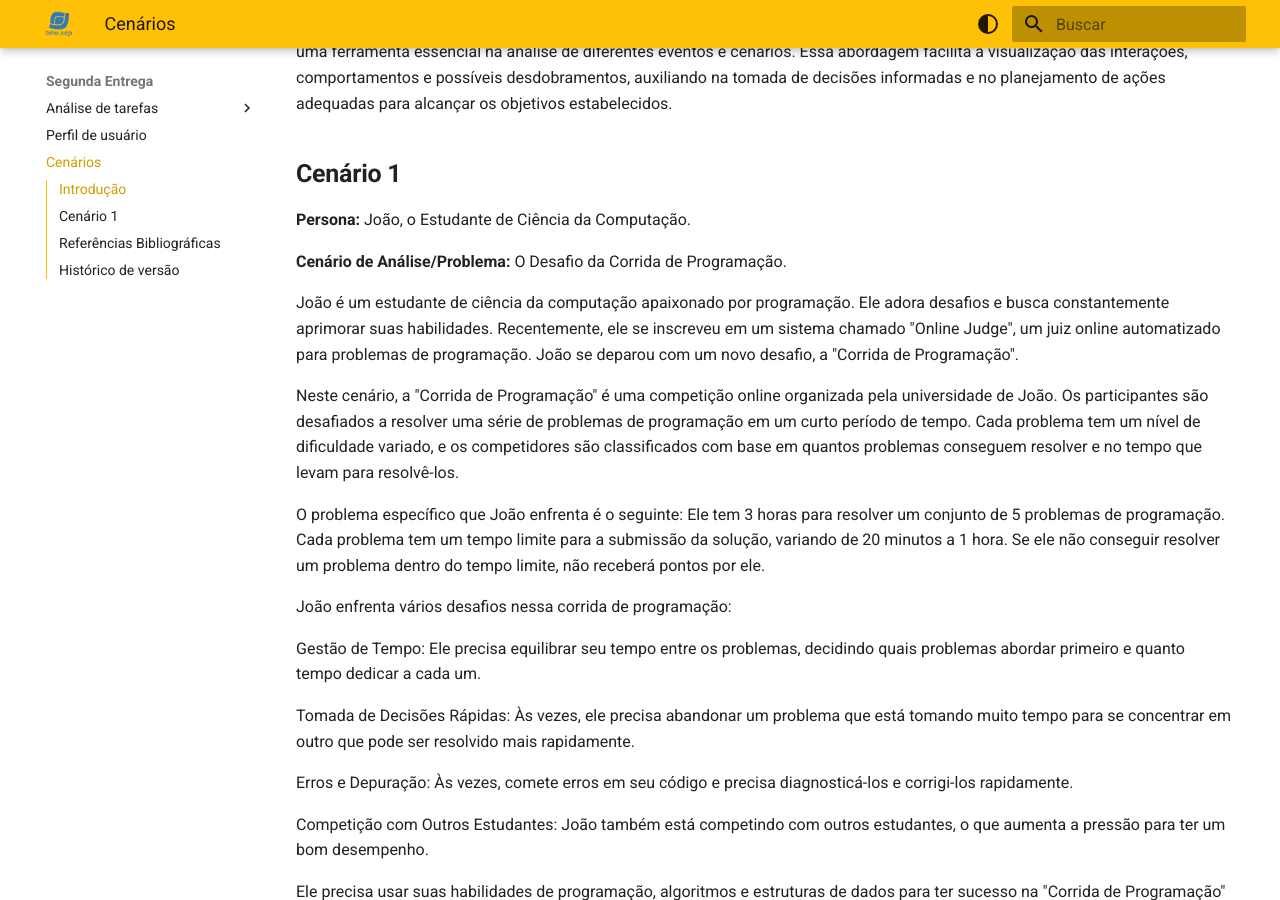
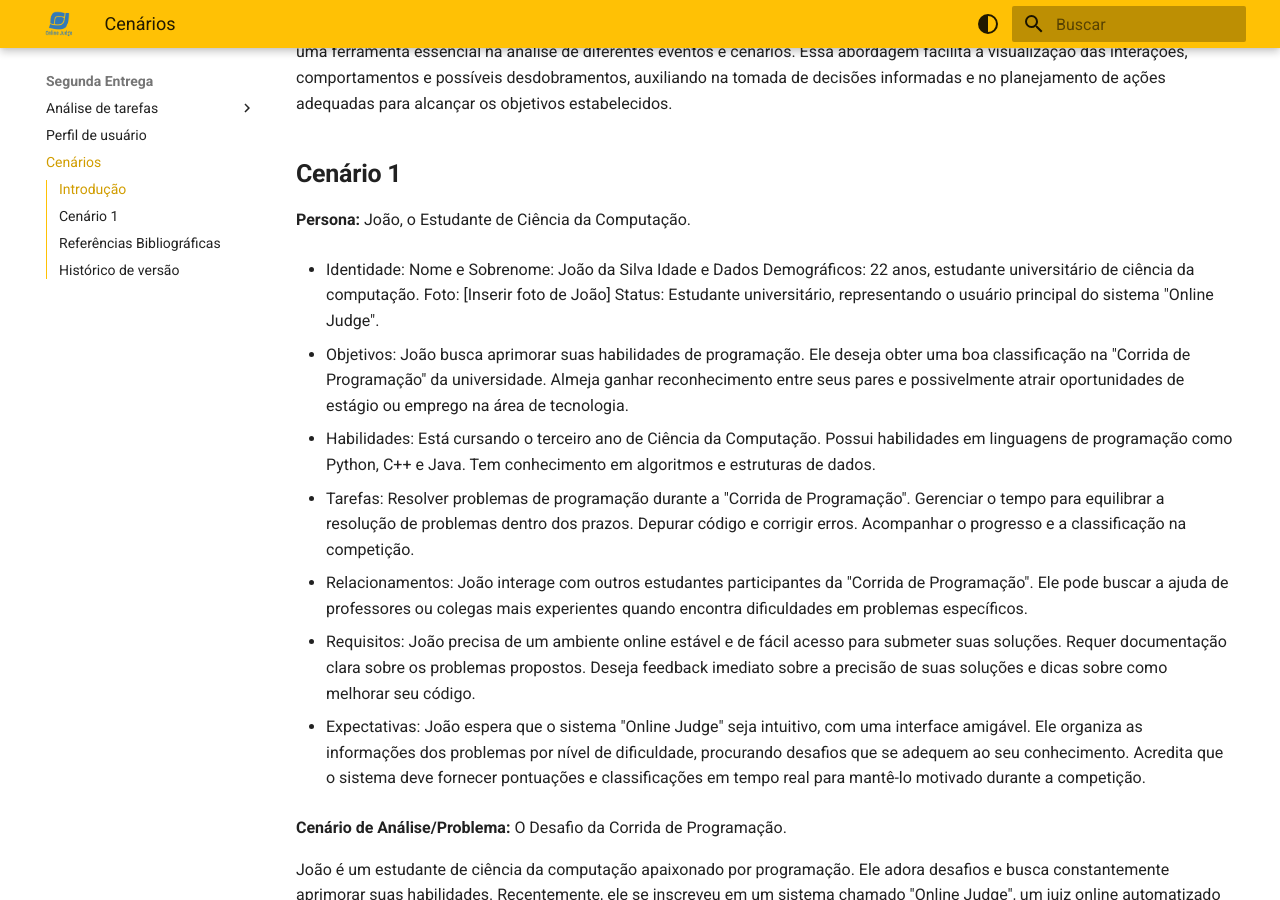
Before and after one commit to Interacao-Humano-Computador/2023.2-OnlineJudge, an MkDocs documentation site: the page built from docs/segunda-entrega/cenarios.md, in a window 1280 px wide and 900 px high, scrolled down 316 px. Built offline with MkDocs 1.6.1 and Material for MkDocs 9.7.7, drawn with Linux system fonts in a browser that asks for light colours.

Commit message:
ajuste no módulo de cenários

```diff
--- a/docs/segunda-entrega/cenarios.md
+++ b/docs/segunda-entrega/cenarios.md
@@ -5,6 +5,42 @@ Estabelecer um contexto de cenário é uma etapa fundamental na concepção de q
 
 ## **Cenário 1**
 **Persona:** João, o Estudante de Ciência da Computação.
+
+- Identidade:
+Nome e Sobrenome: João da Silva
+Idade e Dados Demográficos: 22 anos, estudante universitário de ciência da computação.
+Foto: [Inserir foto de João]
+Status: Estudante universitário, representando o usuário principal do sistema "Online Judge".
+
+- Objetivos:
+João busca aprimorar suas habilidades de programação.
+Ele deseja obter uma boa classificação na "Corrida de Programação" da universidade.
+Almeja ganhar reconhecimento entre seus pares e possivelmente atrair oportunidades de estágio ou emprego na área de tecnologia.
+
+- Habilidades:
+Está cursando o terceiro ano de Ciência da Computação.
+Possui habilidades em linguagens de programação como Python, C++ e Java.
+Tem conhecimento em algoritmos e estruturas de dados.
+
+- Tarefas:
+Resolver problemas de programação durante a "Corrida de Programação".
+Gerenciar o tempo para equilibrar a resolução de problemas dentro dos prazos.
+Depurar código e corrigir erros.
+Acompanhar o progresso e a classificação na competição.
+
+- Relacionamentos:
+João interage com outros estudantes participantes da "Corrida de Programação".
+Ele pode buscar a ajuda de professores ou colegas mais experientes quando encontra dificuldades em problemas específicos.
+
+- Requisitos:
+João precisa de um ambiente online estável e de fácil acesso para submeter suas soluções.
+Requer documentação clara sobre os problemas propostos.
+Deseja feedback imediato sobre a precisão de suas soluções e dicas sobre como melhorar seu código.
+
+- Expectativas:
+João espera que o sistema "Online Judge" seja intuitivo, com uma interface amigável.
+Ele organiza as informações dos problemas por nível de dificuldade, procurando desafios que se adequem ao seu conhecimento.
+Acredita que o sistema deve fornecer pontuações e classificações em tempo real para mantê-lo motivado durante a competição.
 
 **Cenário de Análise/Problema:** O Desafio da Corrida de Programação.
 
@@ -16,13 +52,13 @@ O problema específico que João enfrenta é o seguinte: Ele tem 3 horas para re
 
 João enfrenta vários desafios nessa corrida de programação:
 
-Gestão de Tempo: Ele precisa equilibrar seu tempo entre os problemas, decidindo quais problemas abordar primeiro e quanto tempo dedicar a cada um.
+- Gestão de Tempo: Ele precisa equilibrar seu tempo entre os problemas, decidindo quais problemas abordar primeiro e quanto tempo dedicar a cada um.
 
-Tomada de Decisões Rápidas: Às vezes, ele precisa abandonar um problema que está tomando muito tempo para se concentrar em outro que pode ser resolvido mais rapidamente.
+- Tomada de Decisões Rápidas: Às vezes, ele precisa abandonar um problema que está tomando muito tempo para se concentrar em outro que pode ser resolvido mais rapidamente.
 
-Erros e Depuração: Às vezes, comete erros em seu código e precisa diagnosticá-los e corrigi-los rapidamente.
+- Erros e Depuração: Às vezes, comete erros em seu código e precisa diagnosticá-los e corrigi-los rapidamente.
 
-Competição com Outros Estudantes: João também está competindo com outros estudantes, o que aumenta a pressão para ter um bom desempenho.
+- Competição com Outros Estudantes: João também está competindo com outros estudantes, o que aumenta a pressão para ter um bom desempenho.
 
 Ele precisa usar suas habilidades de programação, algoritmos e estruturas de dados para ter sucesso na "Corrida de Programação" e garantir uma boa classificação. A competição é uma oportunidade para ele aprender e se desafiar, e aprimorar suas habilidades em um ambiente competitivo e colaborativo ao mesmo tempo.
 
```
